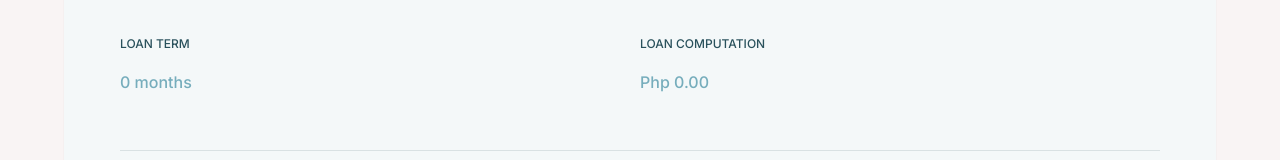
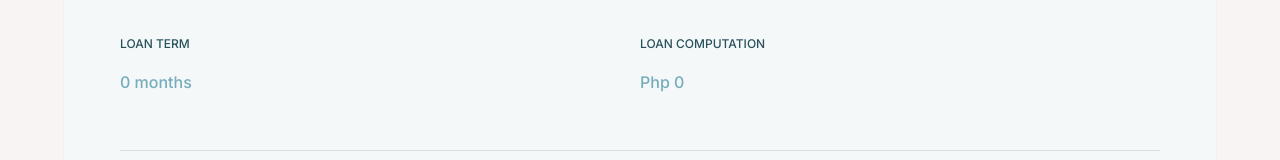
Before and after one commit to zneret03/loan-app, a Next.js app: page /preview-info in a window 1280 px wide. Shown: the part 423-583 px from the top of the page. Built offline with nearby package versions, Linux system fonts and the light colour scheme; no server answers.

Commit message:
adding comma in large numbers

```diff
--- a/app/preview-info/page.tsx
+++ b/app/preview-info/page.tsx
@@ -89,7 +89,7 @@ const Page = (): JSX.Element => {
           <Items
             type='single'
             label='LOAN AMOUNT'
-            value={`Php ${loanAmount.toLocaleString()}`}
+            value={`Php ${Number(loanAmount).toLocaleString()}`}
           />
           <Items
             type='multiple'
@@ -97,7 +97,7 @@ const Page = (): JSX.Element => {
             firstLabel='LOAN TERM'
             firstValue={`${loanTerm} months`}
             secondLabel='LOAN COMPUTATION'
-            secondValue={`Php ${total.toFixed(2)}`}
+            secondValue={`Php ${Number(total).toLocaleString()}`}
           />
         </section>
 
--- a/context/LoanProvider.tsx
+++ b/context/LoanProvider.tsx
@@ -60,7 +60,7 @@ const reducer = (
       const config = {
         amortization: Number(monthlyPayment.toFixed(2)),
         interestRates: Math.floor(interestInPercent),
-        total: grandTotal
+        total: Number(grandTotal.toFixed(2))
       }
 
       return { ...state, ...action.payload, ...config }
```
